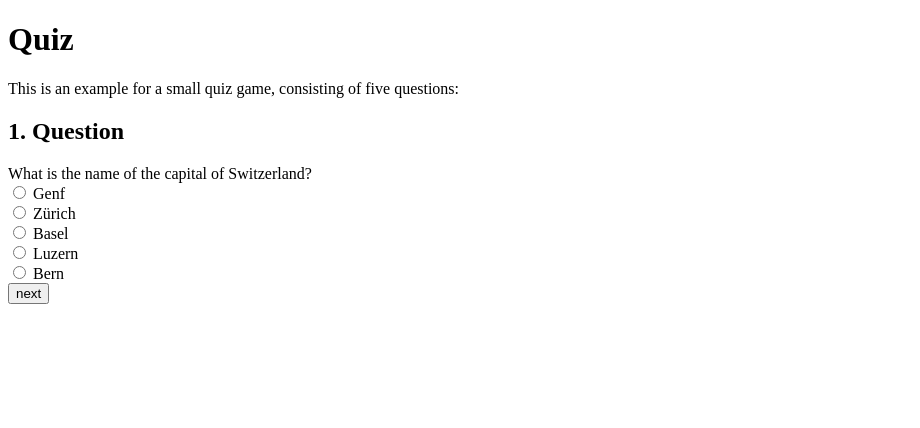
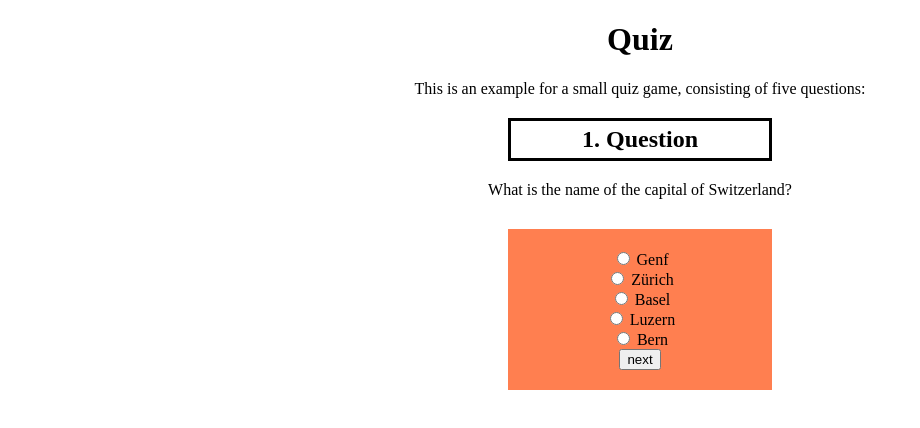
Before and after one commit to Walliser-85/PintMyGame, a plain HTML site: page index.html in a window 1280 px wide. Shown: the whole page, without its empty margins (0-920 px from the left). Drawn offline with Linux system fonts and the light colour scheme.

Commit message:
Hä mal biz css gmacht - Yann

```diff
--- a/index.html
+++ b/index.html
@@ -2,6 +2,7 @@
 <html lang="en">
 <head>
     <meta charset="UTF-8">
+    <link rel="stylesheet" type="text/css" href="style.css">
     <title>Quizzen Test</title>
 
     <script src="index.js"></script>
--- /dev/null
+++ b/style.css
@@ -0,0 +1,25 @@
+form{
+    background-color: coral;
+    margin-right: 500px;
+    margin-left: 500px;
+    margin-top: 30px;
+    padding-top: 20px;
+    padding-bottom: 20px;
+}
+
+input  {
+
+}
+
+h2{
+    border: solid;
+    margin-left: 500px;
+    margin-right: 500px;
+    padding-top: 5px;
+    padding-bottom: 5px;
+}
+
+
+body{
+    text-align: center;
+}
```
Also changed, not shown: q2.html (+1 -1 lines), q3.html (+1 -1 lines), q4.html (+1 -1 lines), q5.html (+1 -1 lines).
